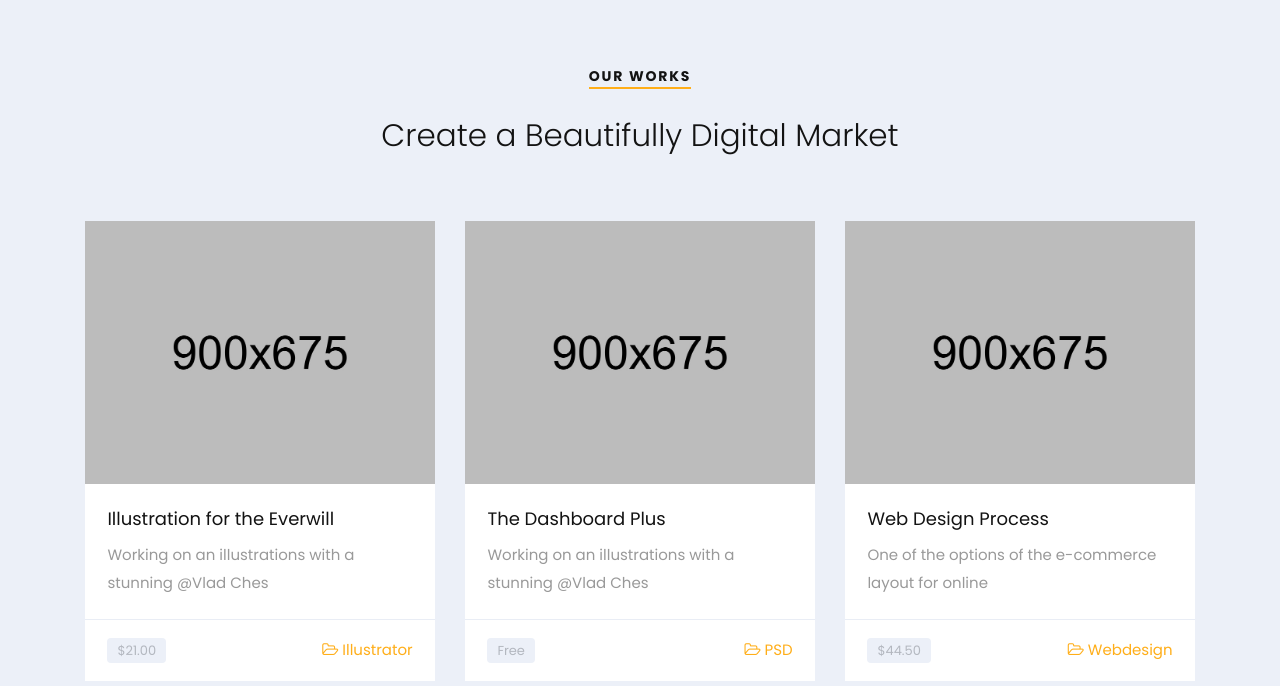
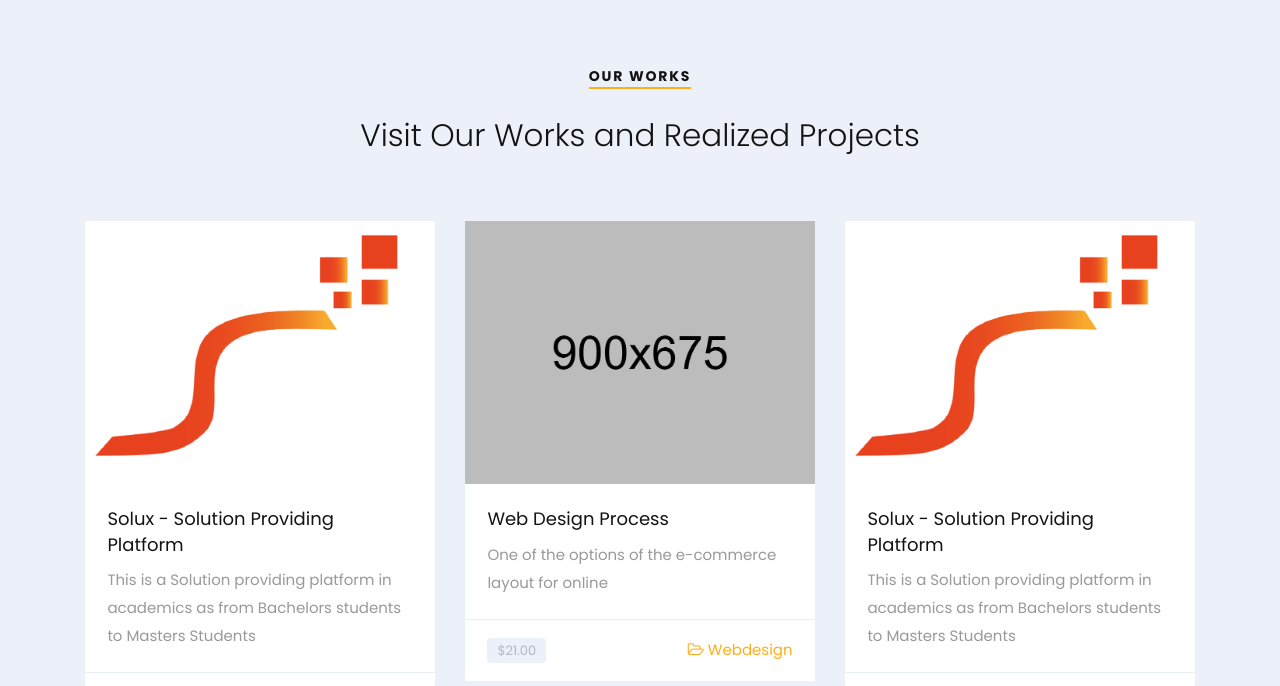
Before and after one commit to Novus-Tech237/Novus-Main, a plain HTML site: page index.html in a window 1280 px wide. Shown: the part 4390-5076 px from the top of the page. Drawn offline with Linux system fonts and the light colour scheme.

Commit message:
Changes to be committed: 	modified:   index.html 	new file:   upload/Solux.png 	new file:   upload/work_02 - Copy.jpg

```diff
--- a/index.html
+++ b/index.html
@@ -398,105 +398,25 @@
             <div class="container">
                 <div class="section-title text-center">
                     <h4>Our Works</h4>
-                    <h2>Create a Beautifully Digital Market</h2>
+                    <h2>Visit Our Works and Realized Projects</h2>
                 </div><!-- end section-title -->
 
                 <div id="works_01" class="owl-carousel owl-theme owl-style-02">
                     <div class="owl-work-item">
                         <div class="portfolio-ver-01">
                             <div class="media-element">
-                                <img src="upload/work_01.jpg" alt="" class="img-fluid">
+                                <img src="upload/Solux.png" alt="" class="img-fluid">
                             </div><!-- end media -->
                             <div class="portfolio-details">
-                                <h4><a href="#">Illustration for the Everwill </a></h4>
-                                <p>Working on an illustrations with a stunning @Vlad Ches</p>
+                                <h4><a href="#">Solux - Solution Providing Platform</a></h4>
+                                <p>This is a Solution providing platform in academics as from Bachelors students to Masters Students</p>
                             </div><!-- end details -->
                             <div class="portfolio-meta clearfix">
                                 <div class="float-left">
-                                    <mark>$21.00</mark>
+                                    <mark>Available</mark>
                                 </div>
                                 <div class="float-right">
-                                    <a href="#"><i class="fa fa-folder-open-o"></i> Illustrator</a>
-                                </div>
-                            </div><!-- end meta -->
-                        </div><!-- end portfolio-ver -->
-                    </div><!-- end col -->
-
-                    <div class="owl-work-item">
-                        <div class="portfolio-ver-01">
-                            <div class="media-element">
-                                <img src="upload/work_02.jpg" alt="" class="img-fluid">
-                            </div><!-- end media -->
-                            <div class="portfolio-details">
-                                <h4><a href="#">The Dashboard Plus</a></h4>
-                                <p>Working on an illustrations with a stunning @Vlad Ches</p>
-                            </div><!-- end details -->
-                            <div class="portfolio-meta clearfix">
-                                <div class="float-left">
-                                    <mark>Free</mark>
-                                </div>
-                                <div class="float-right">
-                                    <a href="#"><i class="fa fa-folder-open-o"></i> PSD</a>
-                                </div>
-                            </div><!-- end meta -->
-                        </div><!-- end portfolio-ver -->
-                    </div><!-- end col -->
-
-                    <div class="owl-work-item">
-                        <div class="portfolio-ver-01">
-                            <div class="media-element">
-                                <img src="upload/work_03.jpg" alt="" class="img-fluid">
-                            </div><!-- end media -->
-                            <div class="portfolio-details">
-                                <h4><a href="#">Web Design Process</a></h4>
-                                <p>One of the options of the e-commerce layout for online</p>
-                            </div><!-- end details -->
-                            <div class="portfolio-meta clearfix">
-                                <div class="float-left">
-                                    <mark>$44.50</mark>
-                                </div>
-                                <div class="float-right">
-                                    <a href="#"><i class="fa fa-folder-open-o"></i> Webdesign</a>
-                                </div>
-                            </div><!-- end meta -->
-                        </div><!-- end portfolio-ver -->
-                    </div><!-- end col -->
-
-                    <div class="owl-work-item">
-                        <div class="portfolio-ver-01">
-                            <div class="media-element">
-                                <img src="upload/work_01.jpg" alt="" class="img-fluid">
-                            </div><!-- end media -->
-                            <div class="portfolio-details">
-                                <h4><a href="#">Illustration for the Everwill </a></h4>
-                                <p>Working on an illustrations with a stunning @Vlad Ches</p>
-                            </div><!-- end details -->
-                            <div class="portfolio-meta clearfix">
-                                <div class="float-left">
-                                    <mark>$21.00</mark>
-                                </div>
-                                <div class="float-right">
-                                    <a href="#"><i class="fa fa-folder-open-o"></i> Illustrator</a>
-                                </div>
-                            </div><!-- end meta -->
-                        </div><!-- end portfolio-ver -->
-                    </div><!-- end col -->
-
-                    <div class="owl-work-item">
-                        <div class="portfolio-ver-01">
-                            <div class="media-element">
-                                <img src="upload/work_02.jpg" alt="" class="img-fluid">
-                            </div><!-- end media -->
-                            <div class="portfolio-details">
-                                <h4><a href="#">The Dashboard Plus</a></h4>
-                                <p>Working on an illustrations with a stunning @Vlad Ches</p>
-                            </div><!-- end details -->
-                            <div class="portfolio-meta clearfix">
-                                <div class="float-left">
-                                    <mark>Free</mark>
-                                </div>
-                                <div class="float-right">
-                                    <a href="#"><i class="fa fa-folder-open-o"></i> PSD</a>
+                                    <a href="https://novus-tech237.github.io/Solux" target="blank"><i class="fa fa-folder-open-o"></i>Visit</a>
                                 </div>
                             </div><!-- end meta -->
                         </div><!-- end portfolio-ver -->
```
Also changed, not shown: upload/Solux.png (added), upload/work_02 - Copy.jpg (added).
